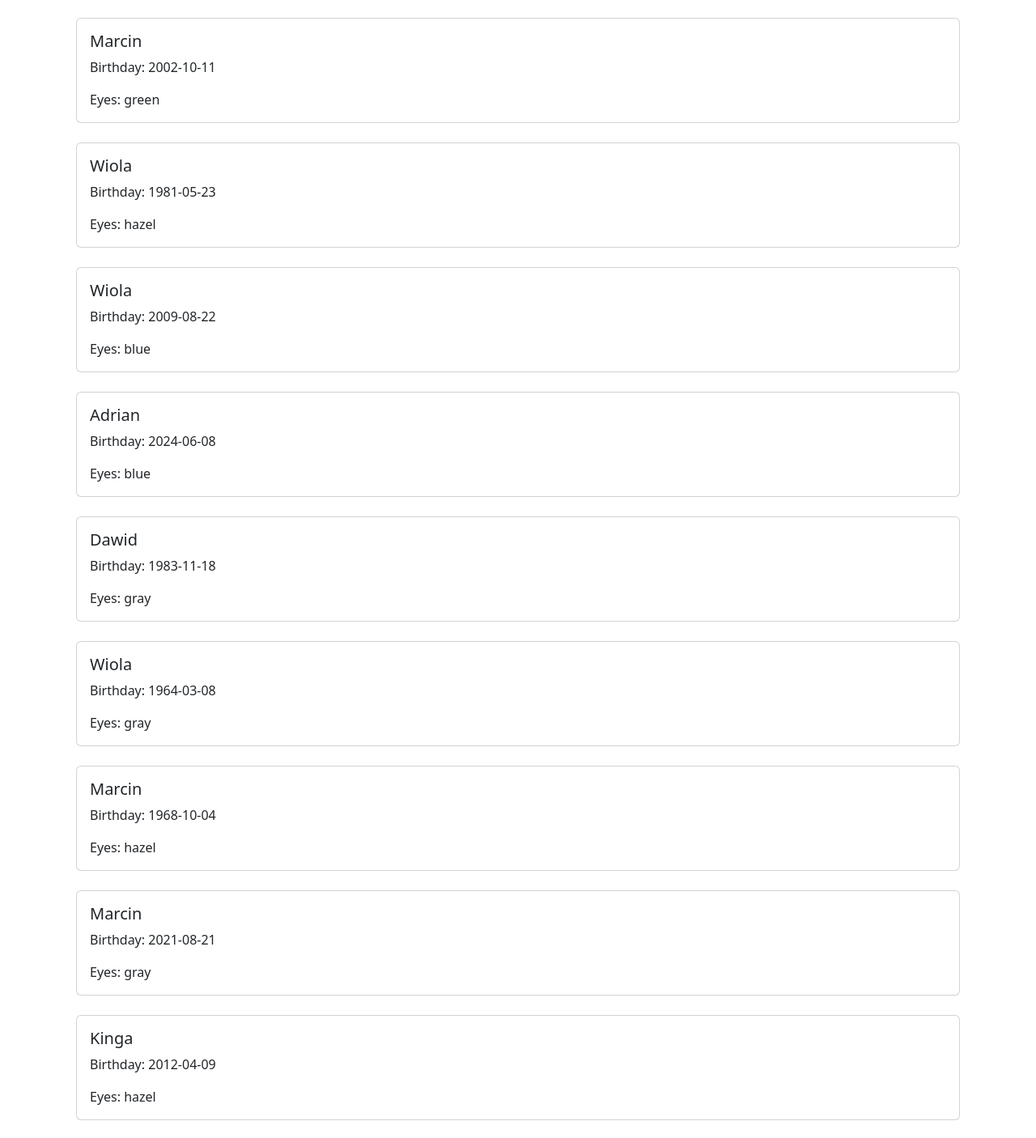
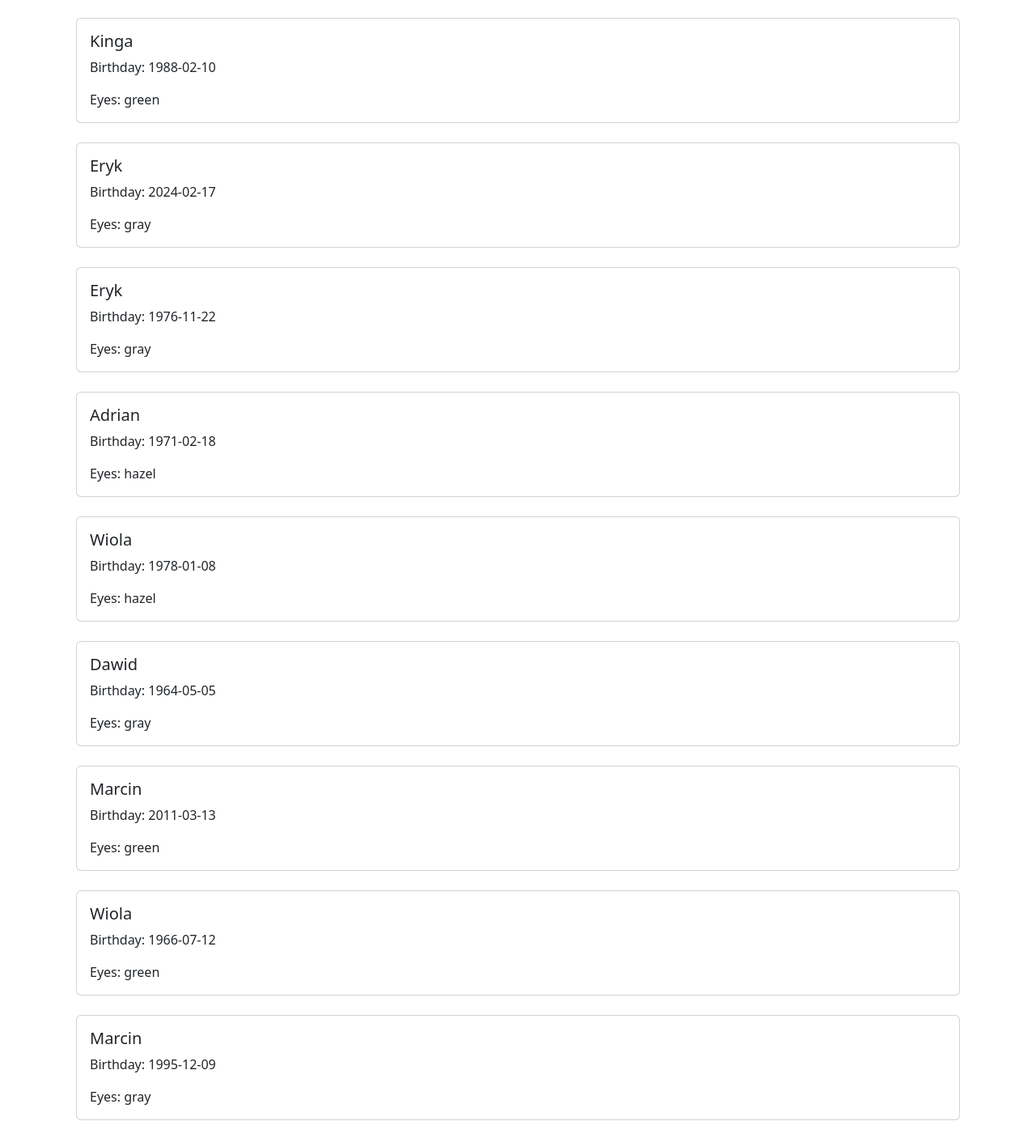
Before and after one commit to Dylo98/Lab_01, a React (Vite) app: page /lab1 in a window 1280 px wide. Shown: the part 284-1690 px from the top of the page at 81% size. Built offline with nearby package versions, Linux system fonts and the light colour scheme.

Commit message:
Refactoring code. Add components

```diff
--- /dev/null
+++ b/src/components/PersonProfile.jsx
@@ -0,0 +1,13 @@
+import React from 'react';
+function PersonProfile({ person }) {
+  return (
+    <div className="card h-100">
+      <div className="card-body d-flex flex-column">
+        <h5 className="card-title">{person.name}</h5>
+        <p className="card-text">Birthday: {person.birth}</p>
+        <p className="card-text">Eyes: {person.eyes}</p>
+      </div>
+    </div>
+  );
+}
+export default PersonProfile;
--- a/src/data/module-data.js
+++ b/src/data/module-data.js
@@ -1,102 +1,102 @@
 export const data = [
-  {"id":1,"name":"Adrian","birth":"1982-04-24","eyes":"hazel"},
-  {"id":2,"name":"Marcin","birth":"2002-10-11","eyes":"green"},
-  {"id":3,"name":"Wiola","birth":"1981-05-23","eyes":"hazel"},
-  {"id":4,"name":"Wiola","birth":"2009-08-22","eyes":"blue"},
-  {"id":5,"name":"Adrian","birth":"2024-06-08","eyes":"blue"},
-  {"id":6,"name":"Dawid","birth":"1983-11-18","eyes":"gray"},
-  {"id":7,"name":"Wiola","birth":"1964-03-08","eyes":"gray"},
-  {"id":8,"name":"Marcin","birth":"1968-10-04","eyes":"hazel"},
-  {"id":9,"name":"Marcin","birth":"2021-08-21","eyes":"gray"},
-  {"id":10,"name":"Kinga","birth":"2012-04-09","eyes":"hazel"},
-  {"id":11,"name":"Wiola","birth":"2022-07-17","eyes":"brown"},
-  {"id":12,"name":"Kinga","birth":"2011-08-11","eyes":"green"},
-  {"id":13,"name":"Wiola","birth":"1969-03-23","eyes":"gray"},
-  {"id":14,"name":"Wiola","birth":"1997-08-08","eyes":"hazel"},
-  {"id":15,"name":"Kinga","birth":"2012-08-05","eyes":"brown"},
-  {"id":16,"name":"Dawid","birth":"2016-11-09","eyes":"blue"},
-  {"id":17,"name":"Kinga","birth":"1995-08-04","eyes":"gray"},
-  {"id":18,"name":"Dawid","birth":"1963-07-08","eyes":"gray"},
-  {"id":19,"name":"Dawid","birth":"1963-11-29","eyes":"brown"},
-  {"id":20,"name":"Kinga","birth":"1968-03-28","eyes":"green"},
-  {"id":21,"name":"Wiola","birth":"1991-08-19","eyes":"green"},
-  {"id":22,"name":"Eryk","birth":"2007-01-15","eyes":"brown"},
-  {"id":23,"name":"Kamil","birth":"1972-05-14","eyes":"brown"},
-  {"id":24,"name":"Marcin","birth":"1980-04-15","eyes":"green"},
-  {"id":25,"name":"Adrian","birth":"2006-01-26","eyes":"green"},
-  {"id":26,"name":"Wiola","birth":"2008-02-08","eyes":"blue"},
-  {"id":27,"name":"Kamil","birth":"2017-04-10","eyes":"hazel"},
-  {"id":28,"name":"Adrian","birth":"1973-07-25","eyes":"hazel"},
-  {"id":29,"name":"Marcin","birth":"1979-11-05","eyes":"blue"},
-  {"id":30,"name":"Kinga","birth":"1989-04-30","eyes":"green"},
-  {"id":31,"name":"Kamil","birth":"2013-08-08","eyes":"green"},
-  {"id":32,"name":"Marcin","birth":"1967-07-29","eyes":"hazel"},
-  {"id":33,"name":"Wiola","birth":"2019-01-16","eyes":"green"},
-  {"id":34,"name":"Kinga","birth":"1965-01-22","eyes":"gray"},
-  {"id":35,"name":"Wiola","birth":"2008-12-30","eyes":"brown"},
-  {"id":36,"name":"Kinga","birth":"2003-04-01","eyes":"blue"},
-  {"id":37,"name":"Wiola","birth":"2012-04-17","eyes":"hazel"},
-  {"id":38,"name":"Eryk","birth":"2022-02-17","eyes":"gray"},
-  {"id":39,"name":"Marcin","birth":"1960-11-23","eyes":"brown"},
-  {"id":40,"name":"Dawid","birth":"1998-12-25","eyes":"brown"},
-  {"id":41,"name":"Kamil","birth":"1988-05-22","eyes":"blue"},
-  {"id":42,"name":"Kamil","birth":"1995-03-09","eyes":"gray"},
-  {"id":43,"name":"Dawid","birth":"2008-11-15","eyes":"gray"},
-  {"id":44,"name":"Kamil","birth":"2018-10-27","eyes":"brown"},
-  {"id":45,"name":"Eryk","birth":"1993-11-14","eyes":"green"},
-  {"id":46,"name":"Dawid","birth":"1995-04-04","eyes":"gray"},
-  {"id":47,"name":"Adrian","birth":"1960-05-23","eyes":"blue"},
-  {"id":48,"name":"Wiola","birth":"1987-02-25","eyes":"gray"},
-  {"id":49,"name":"Eryk","birth":"1996-05-25","eyes":"blue"},
-  {"id":50,"name":"Eryk","birth":"1968-08-18","eyes":"blue"},
-  {"id":51,"name":"Wiola","birth":"1990-12-18","eyes":"brown"},
-  {"id":52,"name":"Marcin","birth":"2005-07-08","eyes":"green"},
-  {"id":53,"name":"Adrian","birth":"1999-06-08","eyes":"brown"},
-  {"id":54,"name":"Marcin","birth":"1966-07-05","eyes":"hazel"},
-  {"id":55,"name":"Marcin","birth":"2002-03-19","eyes":"hazel"},
-  {"id":56,"name":"Kinga","birth":"2021-06-18","eyes":"gray"},
-  {"id":57,"name":"Kamil","birth":"1996-11-15","eyes":"hazel"},
-  {"id":58,"name":"Kinga","birth":"1967-09-10","eyes":"gray"},
-  {"id":59,"name":"Kinga","birth":"1999-01-08","eyes":"gray"},
-  {"id":60,"name":"Wiola","birth":"2017-11-24","eyes":"gray"},
-  {"id":61,"name":"Wiola","birth":"1966-11-15","eyes":"brown"},
-  {"id":62,"name":"Eryk","birth":"1994-12-12","eyes":"gray"},
-  {"id":63,"name":"Dawid","birth":"1971-04-22","eyes":"blue"},
-  {"id":64,"name":"Wiola","birth":"2023-02-09","eyes":"blue"},
-  {"id":65,"name":"Adrian","birth":"1969-04-21","eyes":"hazel"},
-  {"id":66,"name":"Marcin","birth":"1968-12-24","eyes":"brown"},
-  {"id":67,"name":"Marcin","birth":"2022-07-28","eyes":"gray"},
-  {"id":68,"name":"Eryk","birth":"2006-10-16","eyes":"green"},
-  {"id":69,"name":"Eryk","birth":"2001-12-09","eyes":"blue"},
-  {"id":70,"name":"Dawid","birth":"1977-12-28","eyes":"blue"},
-  {"id":71,"name":"Marcin","birth":"1975-08-28","eyes":"blue"},
-  {"id":72,"name":"Kamil","birth":"1998-07-25","eyes":"green"},
-  {"id":73,"name":"Marcin","birth":"2009-12-28","eyes":"green"},
-  {"id":74,"name":"Wiola","birth":"1981-04-03","eyes":"brown"},
-  {"id":75,"name":"Wiola","birth":"1985-12-30","eyes":"brown"},
-  {"id":76,"name":"Kinga","birth":"1971-02-13","eyes":"brown"},
-  {"id":77,"name":"Kinga","birth":"2021-03-02","eyes":"green"},
-  {"id":78,"name":"Marcin","birth":"1994-01-18","eyes":"green"},
-  {"id":79,"name":"Kinga","birth":"1997-07-07","eyes":"brown"},
-  {"id":80,"name":"Kamil","birth":"1991-10-16","eyes":"green"},
-  {"id":81,"name":"Marcin","birth":"2001-08-09","eyes":"green"},
-  {"id":82,"name":"Eryk","birth":"1995-10-22","eyes":"green"},
-  {"id":83,"name":"Kamil","birth":"2009-05-03","eyes":"green"},
-  {"id":84,"name":"Marcin","birth":"1983-08-31","eyes":"hazel"},
-  {"id":85,"name":"Marcin","birth":"2014-03-17","eyes":"brown"},
-  {"id":86,"name":"Adrian","birth":"2000-06-17","eyes":"blue"},
-  {"id":87,"name":"Kinga","birth":"1967-12-19","eyes":"green"},
-  {"id":88,"name":"Eryk","birth":"2010-03-13","eyes":"blue"},
-  {"id":89,"name":"Marcin","birth":"1991-02-27","eyes":"gray"},
-  {"id":90,"name":"Adrian","birth":"1983-06-24","eyes":"blue"},
-  {"id":91,"name":"Eryk","birth":"2010-09-06","eyes":"hazel"},
-  {"id":92,"name":"Dawid","birth":"1993-01-11","eyes":"green"},
-  {"id":93,"name":"Kamil","birth":"1971-03-17","eyes":"blue"},
-  {"id":94,"name":"Dawid","birth":"2013-05-04","eyes":"blue"},
-  {"id":95,"name":"Marcin","birth":"2009-07-05","eyes":"gray"},
-  {"id":96,"name":"Adrian","birth":"2000-10-09","eyes":"hazel"},
-  {"id":97,"name":"Dawid","birth":"1989-09-05","eyes":"green"},
-  {"id":98,"name":"Dawid","birth":"2018-07-18","eyes":"gray"},
-  {"id":99,"name":"Marcin","birth":"1978-07-18","eyes":"blue"},
-  {"id":100,"name":"Eryk","birth":"1981-10-17","eyes":"gray"},
+  {"id":1,"name":"Wiola","birth":"1962-07-12","eyes":"blue"},
+  {"id":2,"name":"Kinga","birth":"1988-02-10","eyes":"green"},
+  {"id":3,"name":"Eryk","birth":"2024-02-17","eyes":"gray"},
+  {"id":4,"name":"Eryk","birth":"1976-11-22","eyes":"gray"},
+  {"id":5,"name":"Adrian","birth":"1971-02-18","eyes":"hazel"},
+  {"id":6,"name":"Wiola","birth":"1978-01-08","eyes":"hazel"},
+  {"id":7,"name":"Dawid","birth":"1964-05-05","eyes":"gray"},
+  {"id":8,"name":"Marcin","birth":"2011-03-13","eyes":"green"},
+  {"id":9,"name":"Wiola","birth":"1966-07-12","eyes":"green"},
+  {"id":10,"name":"Marcin","birth":"1995-12-09","eyes":"gray"},
+  {"id":11,"name":"Kamil","birth":"2013-07-15","eyes":"gray"},
+  {"id":12,"name":"Eryk","birth":"1962-05-18","eyes":"green"},
+  {"id":13,"name":"Dawid","birth":"1960-08-15","eyes":"hazel"},
+  {"id":14,"name":"Wiola","birth":"1981-10-23","eyes":"green"},
+  {"id":15,"name":"Kinga","birth":"1971-09-21","eyes":"gray"},
+  {"id":16,"name":"Kamil","birth":"1962-05-24","eyes":"green"},
+  {"id":17,"name":"Eryk","birth":"2011-07-01","eyes":"green"},
+  {"id":18,"name":"Dawid","birth":"1986-11-12","eyes":"hazel"},
+  {"id":19,"name":"Dawid","birth":"1982-11-29","eyes":"brown"},
+  {"id":20,"name":"Dawid","birth":"1972-04-14","eyes":"brown"},
+  {"id":21,"name":"Kamil","birth":"1968-12-09","eyes":"green"},
+  {"id":22,"name":"Kinga","birth":"1992-03-31","eyes":"gray"},
+  {"id":23,"name":"Adrian","birth":"2019-11-08","eyes":"gray"},
+  {"id":24,"name":"Marcin","birth":"2005-01-27","eyes":"blue"},
+  {"id":25,"name":"Kinga","birth":"1961-08-19","eyes":"gray"},
+  {"id":26,"name":"Kamil","birth":"2007-06-02","eyes":"gray"},
+  {"id":27,"name":"Adrian","birth":"1960-06-08","eyes":"blue"},
+  {"id":28,"name":"Adrian","birth":"2004-11-22","eyes":"hazel"},
+  {"id":29,"name":"Kamil","birth":"1980-08-25","eyes":"hazel"},
+  {"id":30,"name":"Kinga","birth":"2003-05-26","eyes":"brown"},
+  {"id":31,"name":"Adrian","birth":"1970-12-20","eyes":"hazel"},
+  {"id":32,"name":"Dawid","birth":"2004-06-11","eyes":"hazel"},
+  {"id":33,"name":"Kamil","birth":"1978-08-21","eyes":"green"},
+  {"id":34,"name":"Wiola","birth":"1963-09-03","eyes":"blue"},
+  {"id":35,"name":"Eryk","birth":"1994-03-18","eyes":"brown"},
+  {"id":36,"name":"Kamil","birth":"1967-01-11","eyes":"hazel"},
+  {"id":37,"name":"Kinga","birth":"2011-04-23","eyes":"gray"},
+  {"id":38,"name":"Kamil","birth":"1994-07-30","eyes":"hazel"},
+  {"id":39,"name":"Kamil","birth":"1982-01-17","eyes":"gray"},
+  {"id":40,"name":"Dawid","birth":"1965-12-05","eyes":"hazel"},
+  {"id":41,"name":"Eryk","birth":"1985-05-09","eyes":"green"},
+  {"id":42,"name":"Eryk","birth":"2015-11-20","eyes":"blue"},
+  {"id":43,"name":"Dawid","birth":"1976-03-22","eyes":"brown"},
+  {"id":44,"name":"Eryk","birth":"1994-06-13","eyes":"hazel"},
+  {"id":45,"name":"Wiola","birth":"2011-02-08","eyes":"brown"},
+  {"id":46,"name":"Adrian","birth":"1965-07-02","eyes":"green"},
+  {"id":47,"name":"Adrian","birth":"1973-02-15","eyes":"green"},
+  {"id":48,"name":"Wiola","birth":"1998-02-06","eyes":"brown"},
+  {"id":49,"name":"Eryk","birth":"2004-08-10","eyes":"hazel"},
+  {"id":50,"name":"Eryk","birth":"1984-09-19","eyes":"blue"},
+  {"id":51,"name":"Kamil","birth":"2008-07-19","eyes":"green"},
+  {"id":52,"name":"Kinga","birth":"2005-06-25","eyes":"gray"},
+  {"id":53,"name":"Kamil","birth":"1992-08-31","eyes":"green"},
+  {"id":54,"name":"Dawid","birth":"1992-07-15","eyes":"gray"},
+  {"id":55,"name":"Kamil","birth":"1968-06-29","eyes":"hazel"},
+  {"id":56,"name":"Marcin","birth":"2014-05-14","eyes":"gray"},
+  {"id":57,"name":"Eryk","birth":"2014-12-29","eyes":"brown"},
+  {"id":58,"name":"Kamil","birth":"2015-03-15","eyes":"brown"},
+  {"id":59,"name":"Adrian","birth":"2010-07-12","eyes":"gray"},
+  {"id":60,"name":"Wiola","birth":"2011-07-09","eyes":"blue"},
+  {"id":61,"name":"Eryk","birth":"2009-05-03","eyes":"green"},
+  {"id":62,"name":"Kamil","birth":"2007-07-13","eyes":"blue"},
+  {"id":63,"name":"Eryk","birth":"2012-07-08","eyes":"gray"},
+  {"id":64,"name":"Kamil","birth":"2019-10-07","eyes":"hazel"},
+  {"id":65,"name":"Kinga","birth":"1969-06-13","eyes":"green"},
+  {"id":66,"name":"Eryk","birth":"2012-12-24","eyes":"brown"},
+  {"id":67,"name":"Kamil","birth":"1984-01-24","eyes":"blue"},
+  {"id":68,"name":"Dawid","birth":"1994-09-27","eyes":"hazel"},
+  {"id":69,"name":"Adrian","birth":"1977-08-30","eyes":"hazel"},
+  {"id":70,"name":"Eryk","birth":"1973-08-19","eyes":"brown"},
+  {"id":71,"name":"Kamil","birth":"1968-10-04","eyes":"hazel"},
+  {"id":72,"name":"Wiola","birth":"1972-04-06","eyes":"hazel"},
+  {"id":73,"name":"Dawid","birth":"2013-10-01","eyes":"gray"},
+  {"id":74,"name":"Dawid","birth":"2011-03-16","eyes":"blue"},
+  {"id":75,"name":"Wiola","birth":"2020-10-24","eyes":"gray"},
+  {"id":76,"name":"Kinga","birth":"2011-07-29","eyes":"gray"},
+  {"id":77,"name":"Kamil","birth":"2015-06-26","eyes":"hazel"},
+  {"id":78,"name":"Marcin","birth":"1982-07-27","eyes":"green"},
+  {"id":79,"name":"Wiola","birth":"1960-03-18","eyes":"gray"},
+  {"id":80,"name":"Eryk","birth":"2011-01-04","eyes":"green"},
+  {"id":81,"name":"Adrian","birth":"2022-02-07","eyes":"brown"},
+  {"id":82,"name":"Kamil","birth":"2011-08-05","eyes":"brown"},
+  {"id":83,"name":"Kinga","birth":"1986-06-04","eyes":"hazel"},
+  {"id":84,"name":"Eryk","birth":"1998-06-14","eyes":"green"},
+  {"id":85,"name":"Dawid","birth":"1999-01-15","eyes":"brown"},
+  {"id":86,"name":"Dawid","birth":"1999-05-07","eyes":"gray"},
+  {"id":87,"name":"Dawid","birth":"1981-02-25","eyes":"hazel"},
+  {"id":88,"name":"Eryk","birth":"1980-07-08","eyes":"gray"},
+  {"id":89,"name":"Wiola","birth":"2008-02-22","eyes":"green"},
+  {"id":90,"name":"Kamil","birth":"1999-11-02","eyes":"green"},
+  {"id":91,"name":"Adrian","birth":"1963-03-15","eyes":"gray"},
+  {"id":92,"name":"Dawid","birth":"1969-07-11","eyes":"hazel"},
+  {"id":93,"name":"Kamil","birth":"2000-02-01","eyes":"brown"},
+  {"id":94,"name":"Kinga","birth":"1986-07-27","eyes":"green"},
+  {"id":95,"name":"Wiola","birth":"2005-09-17","eyes":"hazel"},
+  {"id":96,"name":"Adrian","birth":"1996-06-27","eyes":"blue"},
+  {"id":97,"name":"Kinga","birth":"1990-09-07","eyes":"blue"},
+  {"id":98,"name":"Dawid","birth":"1971-01-26","eyes":"blue"},
+  {"id":99,"name":"Adrian","birth":"1981-05-22","eyes":"brown"},
+  {"id":100,"name":"Kinga","birth":"2011-04-07","eyes":"hazel"},
 ];
--- a/src/pages/Lab1Page.jsx
+++ b/src/pages/Lab1Page.jsx
@@ -1,4 +1,5 @@
 import { data } from '../data/module-data';
+import PersonProfile from '../components/PersonProfile';
 function Lab1Page() {
   return (
     <>
@@ -8,13 +9,7 @@ function Lab1Page() {
           {data.map(person => {
             return (
               <div key={person.id} className="col-md-16 mb-4">
-                <div className="card h-100">
-                  <div className="card-body d-flex flex-column">
-                    <h5 className="card-title">{person.name}</h5>
-                    <p className="card-text">Birthday: {person.birth}</p>
-                    <p className="card-text">Eyes: {person.eyes}</p>
-                  </div>
-                </div>
+                <PersonProfile person={person} />
               </div>
             );
           })}
```
